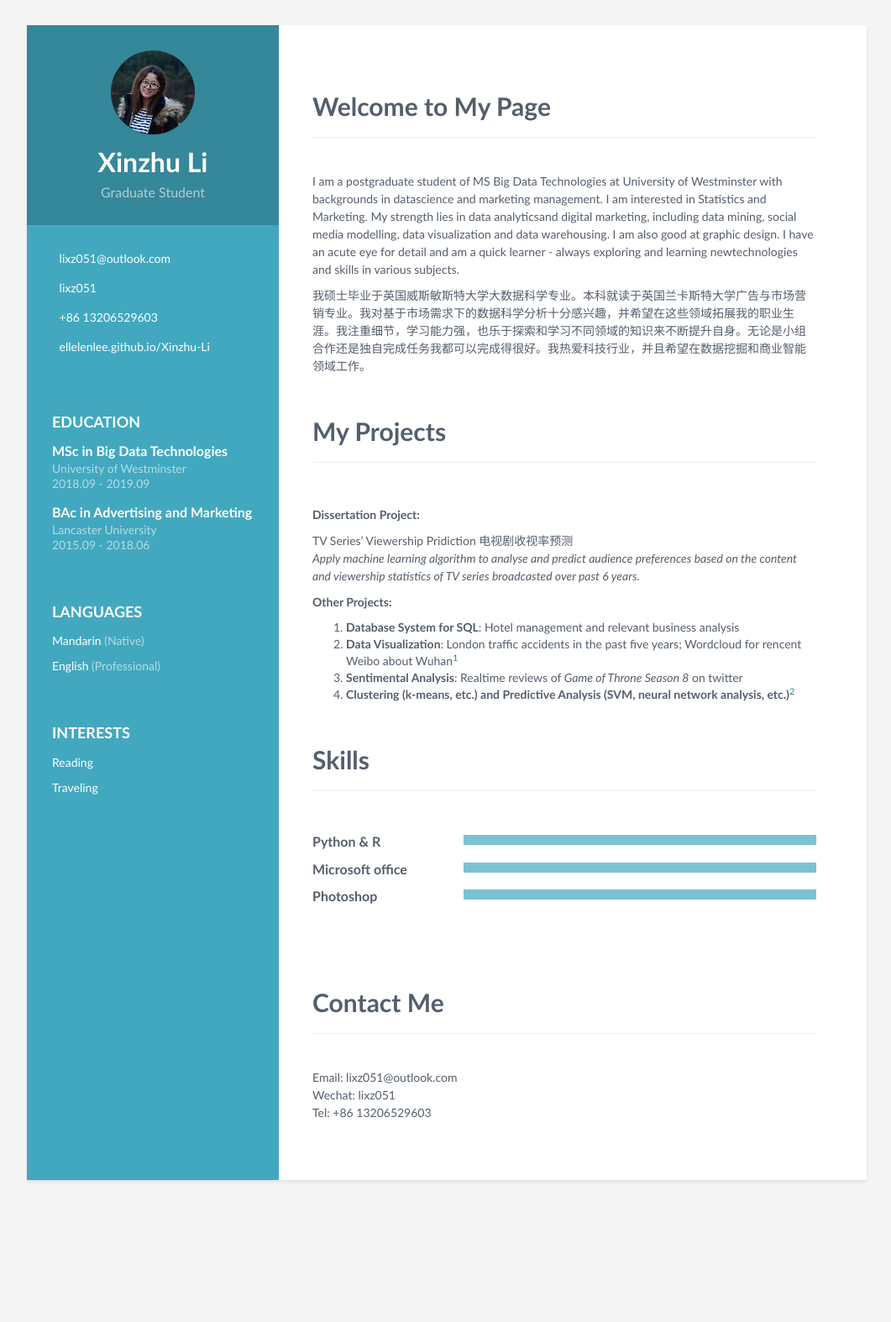
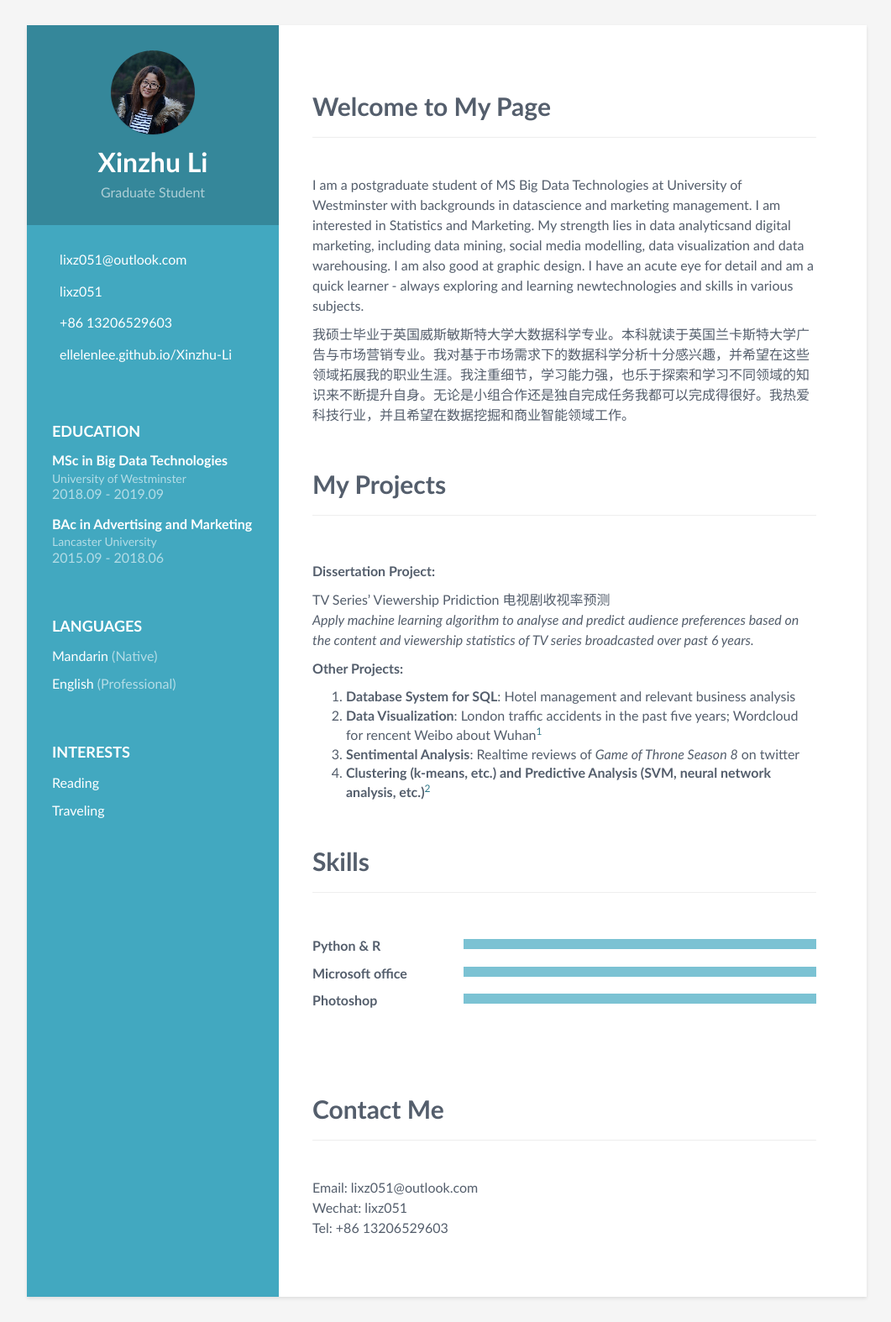
Before and after one commit to ellelenlee/Xinzhu-Li, a Jekyll site: the page built from index.md, in a window 1280 px wide. Shown: the whole page at 84% size, without its empty margins (108-1169 px from the left). Built offline with Jekyll 4.4.1, drawn with Linux system fonts in a browser that asks for light colours; our own code applies the rules of GitHub Pages for plain Markdown files; before the commit the page ends 1435 px from its top, so only the background shows below that.

Commit message:
Update _base.scss

```diff
--- a/_sass/_base.scss
+++ b/_sass/_base.scss
@@ -2,7 +2,7 @@ body {
     font-family: 'Calibri','Microsoft YaHei','SimHei';
     color: $text-color-secondary;
     background: $smoky-white;
-    font-size: 16px,14px,14px;
+    font-size: 16px;
     padding: 30px;
     -webkit-font-smoothing: antialiased;
     -moz-osx-font-smoothing: grayscale;
@@ -180,12 +180,13 @@ p {
         margin-top: 0;
         margin-bottom: 12px;
     }
+    .level-bar-inner {
+        height: 12px;
+        background: lighten($theme-color, 15%);
+    }
     .level-bar {
         height: 12px;
         background: $smoky-white;
     }
-    .level-bar-inner {
-        height: 12px;
-        background: lighten($theme-color, 15%);
-    }
+
 }
```
